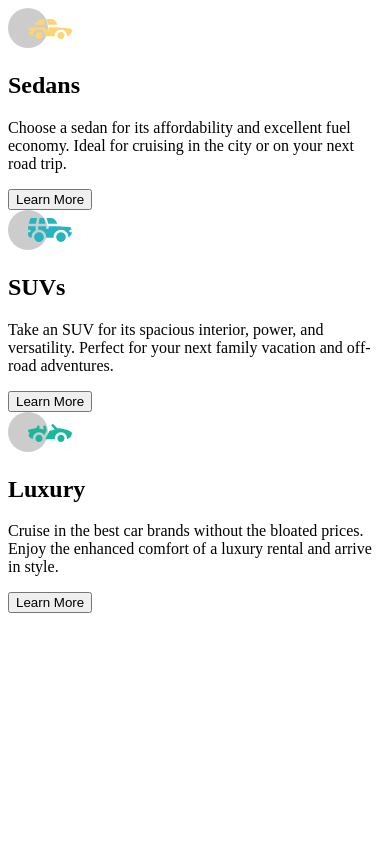
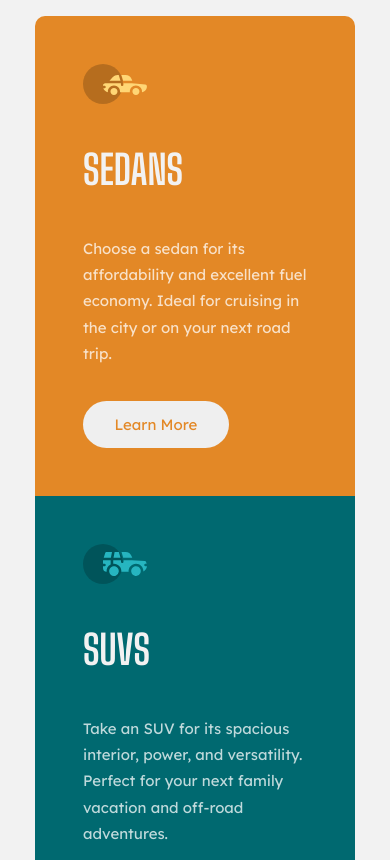
Before and after one commit to nicholasboyce/3-column-preview-card, a plain HTML site: page index.html in a window 390 px wide. Shown: the top 860 px of the page. Drawn offline with Linux system fonts and the light colour scheme.

Commit message:
Finished styling mobile

```diff
--- a/index.html
+++ b/index.html
@@ -6,6 +6,8 @@
 
   <link rel="icon" type="image/png" sizes="32x32" href="./images/favicon-32x32.png">
   <link rel="stylesheet" href="style.css">
+  <link href="https://fonts.googleapis.com/css2?family=Lexend+Deca&display=swap" rel="stylesheet">
+  <link href="https://fonts.googleapis.com/css2?family=Big+Shoulders+Display:wght@700&family=Lexend+Deca&display=swap" rel="stylesheet">
 
   <title>Frontend Mentor | 3-column preview card component</title>
 
@@ -14,30 +16,36 @@
 
   <div class="card">
     <section class="sedan">
-      <svg width="64" height="40" xmlns="http://www.w3.org/2000/svg" class="icon"><g fill="none" fill-rule="evenodd"><circle fill="#000" opacity=".201" cx="20" cy="20" r="20"/><path d="M52.936 24.11c1.942 0 3.517 1.542 3.517 3.445 0 1.903-1.575 3.445-3.517 3.445s-3.516-1.542-3.516-3.445c0-1.903 1.574-3.445 3.516-3.445zm-21.957 0c1.942 0 3.517 1.542 3.517 3.445 0 1.903-1.575 3.445-3.517 3.445s-3.516-1.542-3.516-3.445c0-1.903 1.574-3.445 3.516-3.445zm6.948-4.848v1.429c0 .716.61 1.293 1.348 1.259a1.295 1.295 0 001.225-1.295v-1.393h8.256l13.483 1.313c.956.093 1.676.881 1.676 1.814 0 2.89-2.126 5.303-4.926 5.819.397-3.557-2.458-6.62-6.053-6.62-3.646 0-6.504 3.14-6.039 6.723h-9.879c.466-3.588-2.397-6.722-6.039-6.722-3.595 0-6.45 3.062-6.052 6.62-2.14-.398-3.916-1.912-4.61-3.931h1.142c.731 0 1.32-.598 1.285-1.322-.033-.678-.629-1.2-1.322-1.2H20v-.251c0-1.274 1.066-2.243 2.306-2.243h15.62zM42.59 11c2.645 0 4.99 1.556 5.972 3.963l.726 1.779H40.17L38.413 11h4.178zm-6.865 0l1.758 5.741H26.505l3.357-3.654A6.502 6.502 0 0134.644 11h1.082z" fill="#FFD473" fill-rule="nonzero"/></g></svg>
-      <h1 class="title">Sedans</h1>
+      <div class="content">
+        <svg width="64" height="40" xmlns="http://www.w3.org/2000/svg" class="icon"><g fill="none" fill-rule="evenodd"><circle fill="#000" opacity=".201" cx="20" cy="20" r="20"/><path d="M52.936 24.11c1.942 0 3.517 1.542 3.517 3.445 0 1.903-1.575 3.445-3.517 3.445s-3.516-1.542-3.516-3.445c0-1.903 1.574-3.445 3.516-3.445zm-21.957 0c1.942 0 3.517 1.542 3.517 3.445 0 1.903-1.575 3.445-3.517 3.445s-3.516-1.542-3.516-3.445c0-1.903 1.574-3.445 3.516-3.445zm6.948-4.848v1.429c0 .716.61 1.293 1.348 1.259a1.295 1.295 0 001.225-1.295v-1.393h8.256l13.483 1.313c.956.093 1.676.881 1.676 1.814 0 2.89-2.126 5.303-4.926 5.819.397-3.557-2.458-6.62-6.053-6.62-3.646 0-6.504 3.14-6.039 6.723h-9.879c.466-3.588-2.397-6.722-6.039-6.722-3.595 0-6.45 3.062-6.052 6.62-2.14-.398-3.916-1.912-4.61-3.931h1.142c.731 0 1.32-.598 1.285-1.322-.033-.678-.629-1.2-1.322-1.2H20v-.251c0-1.274 1.066-2.243 2.306-2.243h15.62zM42.59 11c2.645 0 4.99 1.556 5.972 3.963l.726 1.779H40.17L38.413 11h4.178zm-6.865 0l1.758 5.741H26.505l3.357-3.654A6.502 6.502 0 0134.644 11h1.082z" fill-rule="nonzero"/></g></svg>
+        <h1 class="title">SEDANS</h1>
         <p class="description">
           Choose a sedan for its affordability and excellent fuel economy. Ideal for cruising in the city
           or on your next road trip.
         </p>
+      </div>
       <button>Learn More</button>
     </section>
     <section class="suv">
-      <svg width="64" height="40" xmlns="http://www.w3.org/2000/svg" class="icon"><g fill="none" fill-rule="evenodd"><circle fill="#000" opacity=".201" cx="20" cy="20" r="20"/><path d="M31.002 22.358c2.917 0 5.18 2.593 4.762 5.506a4.828 4.828 0 01-2.962 3.778 4.797 4.797 0 01-5.3-1.165c-1.188-1.26-1.235-2.613-1.263-2.613-.42-2.924 1.857-5.506 4.763-5.506zm22 0c3.457 0 5.798 3.567 4.41 6.744A4.816 4.816 0 0152.3 31.94a4.826 4.826 0 01-4.06-4.077c-.42-2.915 1.846-5.506 4.762-5.506zm-15.04-6.083v1.462a1.29 1.29 0 001.352 1.29c.693-.033 1.227-.631 1.227-1.326v-1.426h8.3l13.056.716a1.29 1.29 0 011.164.917c.27.895.446 1.477.563 1.87h-1.047c-.694 0-1.291.534-1.324 1.228a1.29 1.29 0 001.288 1.352h1.445c-.164 2.225-1.57 4.193-3.6 5.05.13-4.212-3.255-7.63-7.384-7.63-4.317 0-7.762 3.718-7.358 8.086h-7.285c.43-4.655-3.503-8.531-8.131-8.046v-3.543h7.734zm-10.312 0v4.308a7.4 7.4 0 00-4.006 7.274 3.874 3.874 0 01-3.642-3.864v-1.635h1.46a1.29 1.29 0 000-2.58h-1.461v-3.213l.003-.29h7.646zm14.986-8.196c2.65 0 5 1.592 5.984 4.055l.63 1.579a5.525 5.525 0 01-.065-.004l-.026-.002-.034-.002-.022-.002a4.178 4.178 0 00-.224-.006l-.098-.001h-.039l-.136-.001h-.052l-.326-.001H40.211L38.528 8.08zm-13.632 0l-1.122 5.616h-7.144l1.47-4.71a1.29 1.29 0 011.231-.906h5.565zm6.832 0l1.683 5.615h-7.007l1.121-5.615h4.203z" fill="#26B5C0" fill-rule="nonzero"/></g></svg>
-      <h1 class="title">SUVs</h1>
+      <div class="content">
+        <svg width="64" height="40" xmlns="http://www.w3.org/2000/svg" class="icon"><g fill="none" fill-rule="evenodd"><circle fill="#000" opacity=".201" cx="20" cy="20" r="20"/><path d="M31.002 22.358c2.917 0 5.18 2.593 4.762 5.506a4.828 4.828 0 01-2.962 3.778 4.797 4.797 0 01-5.3-1.165c-1.188-1.26-1.235-2.613-1.263-2.613-.42-2.924 1.857-5.506 4.763-5.506zm22 0c3.457 0 5.798 3.567 4.41 6.744A4.816 4.816 0 0152.3 31.94a4.826 4.826 0 01-4.06-4.077c-.42-2.915 1.846-5.506 4.762-5.506zm-15.04-6.083v1.462a1.29 1.29 0 001.352 1.29c.693-.033 1.227-.631 1.227-1.326v-1.426h8.3l13.056.716a1.29 1.29 0 011.164.917c.27.895.446 1.477.563 1.87h-1.047c-.694 0-1.291.534-1.324 1.228a1.29 1.29 0 001.288 1.352h1.445c-.164 2.225-1.57 4.193-3.6 5.05.13-4.212-3.255-7.63-7.384-7.63-4.317 0-7.762 3.718-7.358 8.086h-7.285c.43-4.655-3.503-8.531-8.131-8.046v-3.543h7.734zm-10.312 0v4.308a7.4 7.4 0 00-4.006 7.274 3.874 3.874 0 01-3.642-3.864v-1.635h1.46a1.29 1.29 0 000-2.58h-1.461v-3.213l.003-.29h7.646zm14.986-8.196c2.65 0 5 1.592 5.984 4.055l.63 1.579a5.525 5.525 0 01-.065-.004l-.026-.002-.034-.002-.022-.002a4.178 4.178 0 00-.224-.006l-.098-.001h-.039l-.136-.001h-.052l-.326-.001H40.211L38.528 8.08zm-13.632 0l-1.122 5.616h-7.144l1.47-4.71a1.29 1.29 0 011.231-.906h5.565zm6.832 0l1.683 5.615h-7.007l1.121-5.615h4.203z" fill-rule="nonzero"/></g></svg>
+        <h1 class="title">SUVS</h1>
         <p class="description">
           Take an SUV for its spacious interior, power, and versatility. Perfect for your next family vacation
           and off-road adventures.
         </p>
+      </div>
       <button>Learn More</button>
     </section>
     <section class="luxury">
-      <svg width="64" height="40" xmlns="http://www.w3.org/2000/svg" class="icon"><g fill="none" fill-rule="evenodd"><circle fill="#000" opacity=".201" cx="20" cy="20" r="20"/><path d="M30.98 22.835c1.941 0 3.516 1.604 3.516 3.583 0 1.978-1.575 3.582-3.517 3.582s-3.516-1.604-3.516-3.582c0-1.979 1.574-3.583 3.516-3.583zm21.956 0c1.942 0 3.517 1.604 3.517 3.583 0 1.978-1.575 3.582-3.517 3.582s-3.516-1.604-3.516-3.582c0-1.979 1.574-3.583 3.516-3.583zm-9.143-10.45a1.27 1.27 0 011.819 0l3.715 3.784c4.444-.115 9.7 1.142 13.964 3.753.387.237.624.664.624 1.124 0 3.006-2.126 5.514-4.926 6.05.397-3.698-2.458-6.882-6.053-6.882-3.646 0-6.504 3.264-6.039 6.99h-9.669c.76-1.544.993-2.026 1.337-2.711l.082-.162c.421-.835 1.056-2.07 2.883-5.65 1.68-.023 3.47-.408 5.247-1.403l-2.984-3.04a1.328 1.328 0 010-1.854zm-7.68 1.064c.683-.2 1.395.202 1.592.898l.749 2.652a3.46 3.46 0 01-.247 2.51l-1.733 3.395-.216.424c-1.07-1.89-3.06-3.114-5.279-3.114-3.595 0-6.45 3.184-6.052 6.885-1.832-.347-3.414-1.537-4.278-3.276a1.331 1.331 0 01.117-1.376l.955-1.303-1.325-1.295c-.751-.735-.376-2.024.64-2.231l6.614-1.346.13-.026c.092-.019.145-.03.157-.031.314-.146 1.07-.591 1.07-1.506 0-.734.592-1.327 1.316-1.31.712.016 1.268.662 1.256 1.388a4.11 4.11 0 01-.348 1.611 22.69 22.69 0 014.7 1.146l-.7-2.473a1.314 1.314 0 01.882-1.622z" fill="#19B89D" fill-rule="nonzero"/></g></svg>
-      <h1 class="title">Luxury</h1>
+      <div class="content">
+        <svg width="64" height="40" xmlns="http://www.w3.org/2000/svg" class="icon"><g fill="none" fill-rule="evenodd"><circle fill="#000" opacity=".201" cx="20" cy="20" r="20"/><path d="M30.98 22.835c1.941 0 3.516 1.604 3.516 3.583 0 1.978-1.575 3.582-3.517 3.582s-3.516-1.604-3.516-3.582c0-1.979 1.574-3.583 3.516-3.583zm21.956 0c1.942 0 3.517 1.604 3.517 3.583 0 1.978-1.575 3.582-3.517 3.582s-3.516-1.604-3.516-3.582c0-1.979 1.574-3.583 3.516-3.583zm-9.143-10.45a1.27 1.27 0 011.819 0l3.715 3.784c4.444-.115 9.7 1.142 13.964 3.753.387.237.624.664.624 1.124 0 3.006-2.126 5.514-4.926 6.05.397-3.698-2.458-6.882-6.053-6.882-3.646 0-6.504 3.264-6.039 6.99h-9.669c.76-1.544.993-2.026 1.337-2.711l.082-.162c.421-.835 1.056-2.07 2.883-5.65 1.68-.023 3.47-.408 5.247-1.403l-2.984-3.04a1.328 1.328 0 010-1.854zm-7.68 1.064c.683-.2 1.395.202 1.592.898l.749 2.652a3.46 3.46 0 01-.247 2.51l-1.733 3.395-.216.424c-1.07-1.89-3.06-3.114-5.279-3.114-3.595 0-6.45 3.184-6.052 6.885-1.832-.347-3.414-1.537-4.278-3.276a1.331 1.331 0 01.117-1.376l.955-1.303-1.325-1.295c-.751-.735-.376-2.024.64-2.231l6.614-1.346.13-.026c.092-.019.145-.03.157-.031.314-.146 1.07-.591 1.07-1.506 0-.734.592-1.327 1.316-1.31.712.016 1.268.662 1.256 1.388a4.11 4.11 0 01-.348 1.611 22.69 22.69 0 014.7 1.146l-.7-2.473a1.314 1.314 0 01.882-1.622z" fill-rule="nonzero"/></g></svg>
+        <h1 class="title">LUXURY</h1>
         <p class="description">
           Cruise in the best car brands without the bloated prices. Enjoy the enhanced comfort of a luxury
           rental and arrive in style.
         </p>
+      </div>
       <button>Learn More</button>
     </section>
   </div>
--- a/style.css
+++ b/style.css
@@ -0,0 +1,108 @@
+:root {
+    --clr-primary-400-hsl: 31, 77%, 52%;
+    --clr-secondary-600-hsl: 184, 100%, 22%;
+    --clr-tertiary-700-hsl: 179, 100%, 13%;
+
+    --clr-neutral-100-hsl: 0, 0%, 100%;
+    --clr-neutral-150-hsl: 0, 0%, 95%;
+
+    --ff-default: 'Lexend Deca';
+    --ff-title: 'Big Shoulders Display';
+
+    --grid-height: 30rem;
+    --grid-width: 20rem;
+
+    --border-radius: 10px;
+    --fs-p: 15px;
+}
+
+* {
+    margin: 0;
+    padding: 0;
+    font: inherit;
+}
+
+*,
+*::after,
+*::before {
+    box-sizing: border-box;
+}
+
+img,
+svg {
+    max-width: 100%;
+    display: block;
+}
+
+body {
+    display: grid;
+    place-items: center;
+    min-height: 100svh;
+    background-color: hsl(var(--clr-neutral-150-hsl));
+}
+
+.card {
+    display: grid;
+    grid-template-rows: repeat(3, var(--grid-height));
+    font-family: var(--ff-default);
+    width: var(--grid-width);
+    border-radius: var(--border-radius);
+    overflow: hidden;
+    margin: 1rem;
+}
+
+section {
+    --_background-color: var(--background-color, pink);
+    --_icon-color: var(--icon-color, brown);
+    --_icon-circle-color: var(var(--icon-circle-color), crimson);
+    --_gap: 2rem;
+
+    padding: 3rem;
+    display: grid;
+    gap: calc(var(--_gap) * 0.75);
+    color: hsl(var(--clr-neutral-100-hsl), 0.75);
+    background-color: var(--_background-color);
+}
+
+.content {
+    display: grid;
+    gap: calc(var(--_gap) / 1);
+}
+
+.title {
+    font-family: var(--ff-title);
+    color: hsl(var(--clr-neutral-150-hsl));
+    font-size: calc(var(--fs-p) * 2.7);
+}
+
+.description {
+    font-size: var(--fs-p);
+    line-height: 1.75;
+}
+
+.sedan {
+    --background-color: hsl(var(--clr-primary-400-hsl));
+    --icon-color: hsl(42, 100%, 73%);
+}
+
+.suv {
+    --background-color: hsl(var(--clr-secondary-600-hsl));
+    --icon-color: hsl(184, 67%, 45%);
+}
+
+.luxury {
+    --background-color: hsl(var(--clr-tertiary-700-hsl));
+    --icon-color: hsl(170, 76%, 41%);
+}
+
+svg path {
+    fill: var(--_icon-color);
+}
+
+button {
+    border: hsl(var(--clr-neutral-150-hsl));
+    border-radius: calc(var(--border-radius) * 3);
+    font-size: var(--fs-p);
+    color: var(--_background-color);
+    width: 65%;
+}
```
Lines whose indentation alone changed are shown as unchanged.
